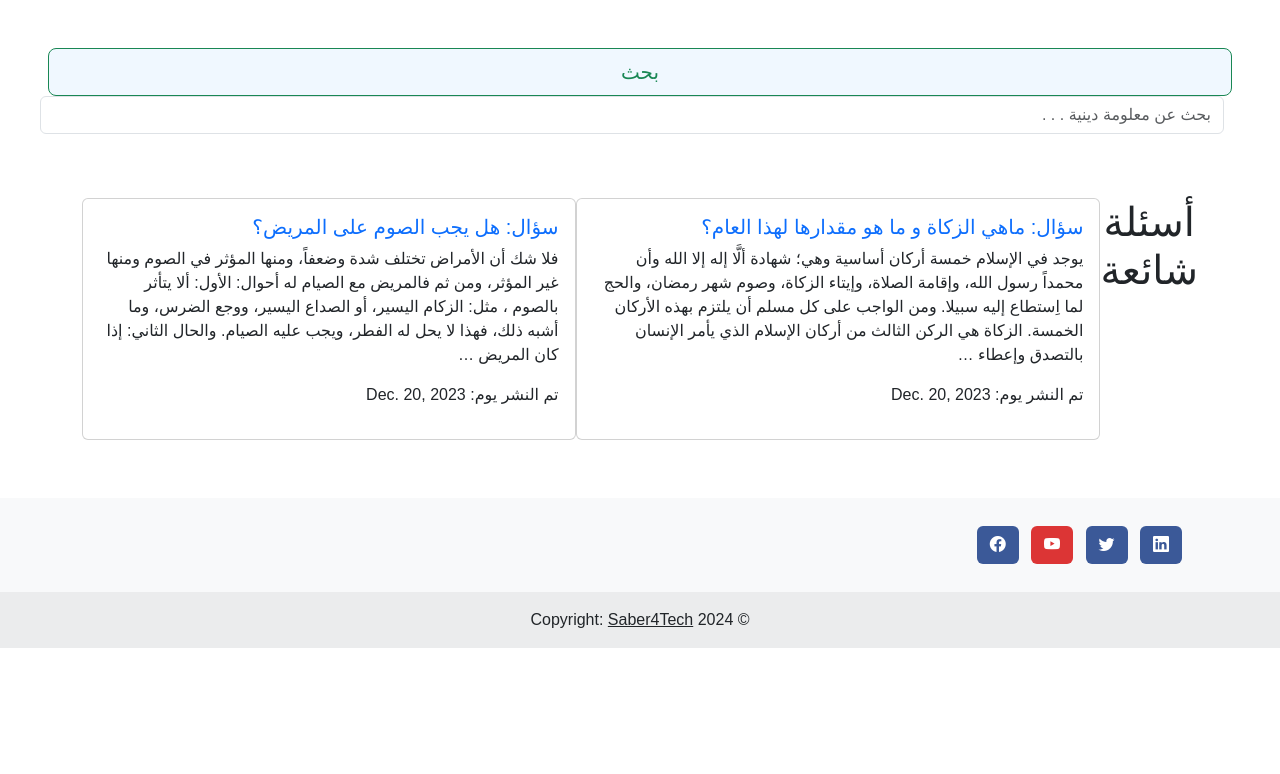
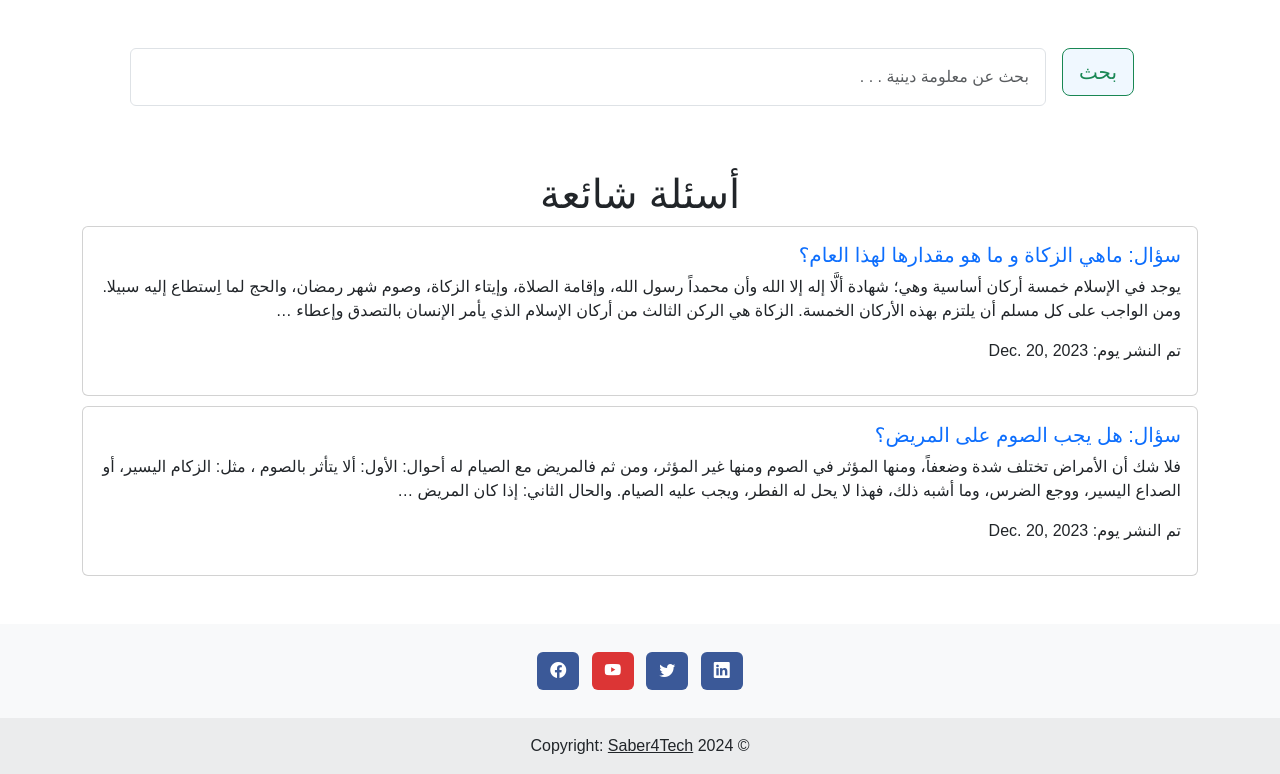
Before and after one commit to SaberHardy/abouObaidaMosque, a Django app: page /questions_blog/ in a window 1280 px wide. Shown: the part 96-870 px from the top of the page. Before the commit the page ends 744 px from the top, so only its background shows below. Run offline with Django 5.2, Linux system fonts and the light colour scheme; data comes from the database, SQL or seed files in the repository; both versions use the stored data as it was after the commit; some libraries are stand-ins or nearby versions.

Commit message:
search input

```diff
--- a/AbuObaidaProj/urls.py
+++ b/AbuObaidaProj/urls.py
@@ -6,4 +6,7 @@ from django.conf.urls.static import static
 urlpatterns = [
     path('admin/', admin.site.urls),
     path('', include("appAbuObaida.urls")),
-] + static(settings.MEDIA_URL, document_root=settings.MEDIA_ROOT)
+]
+
+if settings.DEBUG:
+    urlpatterns += static(settings.MEDIA_URL, document_root=settings.MEDIA_ROOT)
--- a/static/css/styles.css
+++ b/static/css/styles.css
@@ -148,10 +148,10 @@ body {
     }
 }
 
-.container {
-    display: flex;
-    justify-content: space-between;
-}
+/*.container {*/
+/*    display: flex;*/
+/*    justify-content: space-between;*/
+/*}*/
 
 .side-by-side {
     flex: 1;
@@ -192,7 +192,7 @@ button {
 }
 
 button:hover {
-    background-color: #34db42;
+    background-color: #dc3535;
 }
 
 textarea {
--- a/templates/appAbuObaida/contact_us.html
+++ b/templates/appAbuObaida/contact_us.html
@@ -4,6 +4,7 @@
 
 {% block content %}
     {% include 'appAbuObaida/slidesimages.html' %}
+    <h2 class="text-center my-4">إتصل بنا إذا كان لديك إنشغال...</h2>
 
     <div class="container my-5">
         <div class="side-by-side">
--- a/templates/appAbuObaida/questions_blog.html
+++ b/templates/appAbuObaida/questions_blog.html
@@ -3,11 +3,16 @@
 {% load static %}
 
 {% block content %}
-    <form class="d-flex mx-5 my-5" role="search">
-        <button class="btn btn-outline-success btn-lg" type="submit">بحث</button>
-        <input class="form-control me-2" type="search" placeholder="بحث عن معلومة دينية . . ." aria-label="Search">
-    </form>
-    <div class="container my-5" dir="rtl">
+
+    <div class="container my-5">
+        <form class="d-flex mx-5 my-5" role="search">
+            <div class="d-flex align-items-stretch">
+                <button class="btn btn-outline-success btn-lg mx-3" type="submit" style="height: 100%;">بحث</button>
+
+                <input class="form-control p-3" type="search" placeholder="بحث عن معلومة دينية . . ."
+                       aria-label="Search">
+            </div>
+        </form>
         <h1 class="text-center">أسئلة شائعة </h1>
         {% for question in questions %}
             <div class="card card-questions">
@@ -16,7 +21,7 @@
                         <h5 class="card-title">سؤال: {{ question.question_title }}</h5>
                     </a>
                     <p class="card-text">{{ question.question_answer|truncatewords:50 }}</p>
-                    <p class="">تم النشر يوم:   {{ question.pub_date }}</p>
+                    <p class="">تم النشر يوم: {{ question.pub_date }}</p>
                 </div>
             </div>
         {% endfor %}
```
Also changed, not shown: templates/appAbuObaida/index.html (+4 -6 lines), db.sqlite3.
